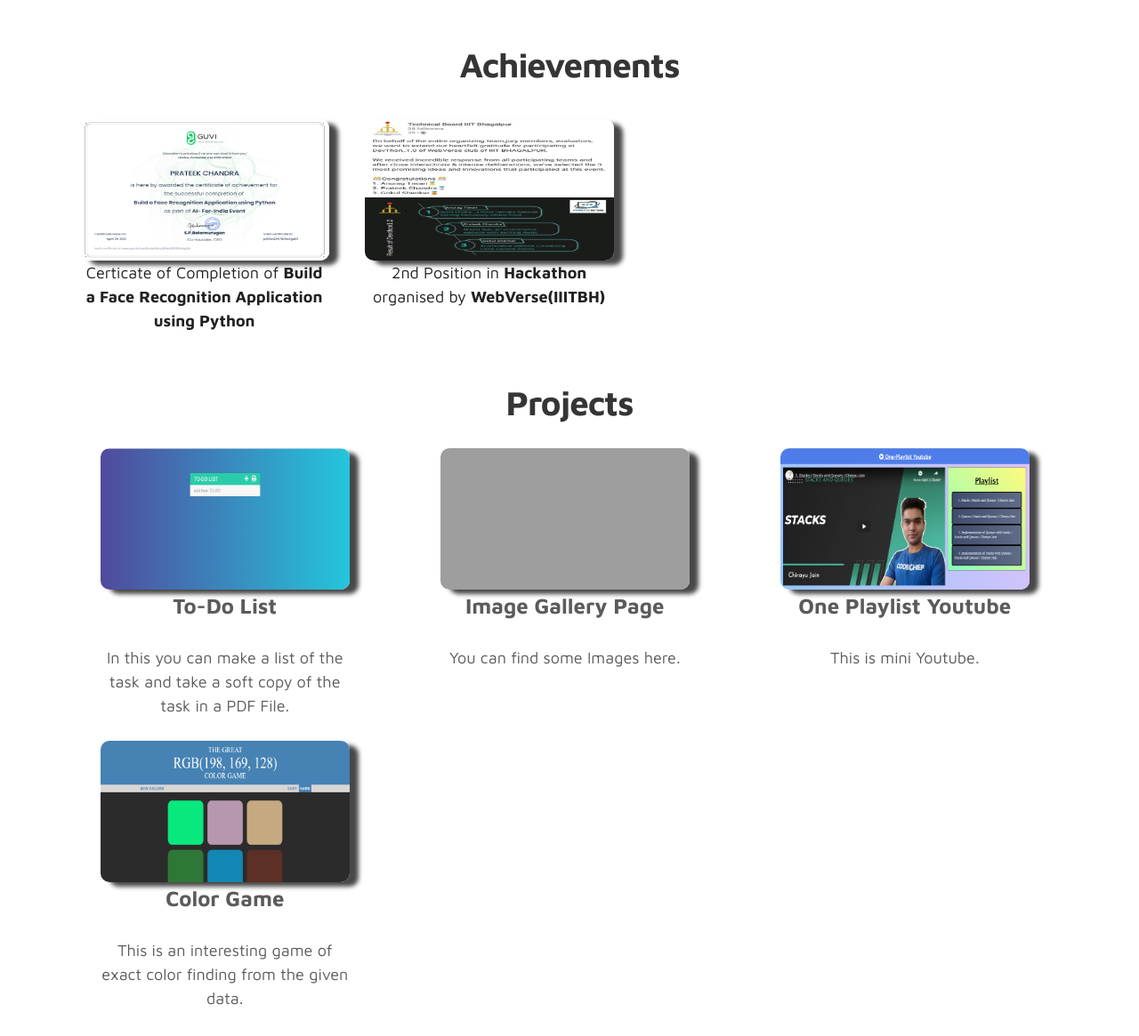
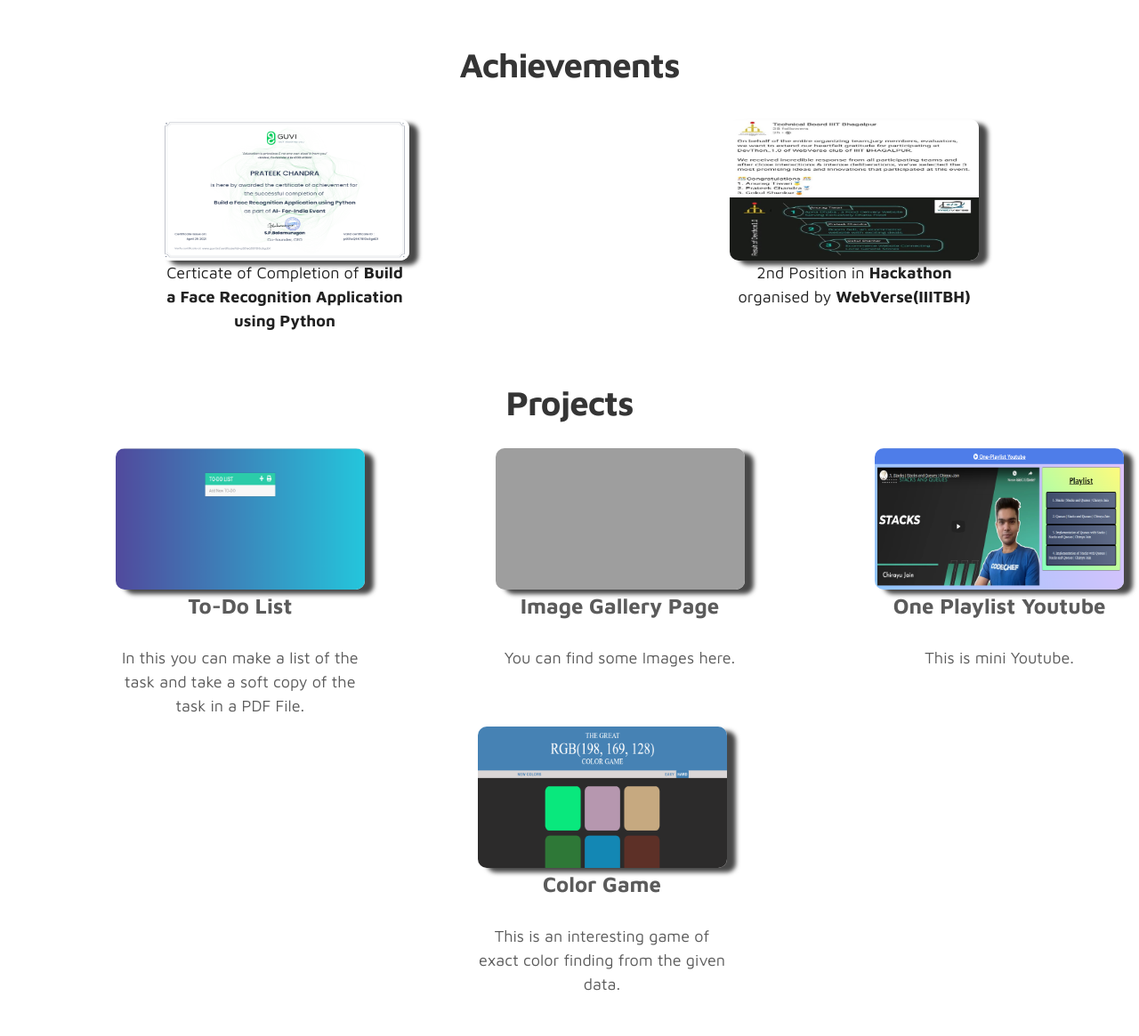
Before and after one commit to prateekch33/Personal, a plain HTML site: page index.html in a window 1280 px wide. Shown: the part 1340-2505 px from the top of the page at 89% size. Drawn offline with Linux system fonts and the light colour scheme; grey boxes are pictures that could not be loaded.

Commit message:
Update CSS

```diff
--- a/css/main.css
+++ b/css/main.css
@@ -281,9 +281,6 @@ b, strong {
 .achiev-heading {
   padding: 20px 0;
 }
-.achiev-details {
-  margin-left: 2%;
-}
 .achiev-details ul{
   display: flex;
   width: 100%;
@@ -297,14 +294,14 @@ b, strong {
   border: 2px solid none;
   border-radius: 10px;
   height: 159px;
-  margin-left: 20%;
-  margin-right: 40px;
+
 }
 .achiev-details p{
   width: 280px;
-  margin-left: 20%;
-  margin-right: 40px;
+  margin-left: auto;
+  margin-right: auto;
   color: #212121;
+  text-align: center;
 }
 .img-box {
   box-shadow: 10px 5px 5px #484848;
@@ -312,16 +309,19 @@ b, strong {
 .achiev-details p span{
   font-weight: bold;
 }
+.projects {
+  margin: auto;
+  justify-content: center;
+  align-items: center;
+  text-align: center;
+}
 .project-details {
   padding-left: 0px;
-  width: 280px;
+  width: 100%;
   padding-bottom: 10px;
 }
 .project-heading{
   padding: 20px 0;
-}
-.project-details {
-  margin-left: 1%;
 }
 .project-details ul{
   display: flex;
@@ -340,13 +340,21 @@ b, strong {
 .project-details p{
   text-align: center;
   padding-bottom: 10px;
+  width: 280px;
+  margin: auto;
 }
 .project-details strong{
   font-size: 24px;
 }
-@media (min-width: 576px) {
+@media (min-width: 310px) {
   .project-details li {
       padding-right: 2px;
+  }
+  .project-details ul {
+    flex-direction: column;
+  }
+  .achiev-details ul {
+    flex-direction: column;
   }
 }
 
@@ -361,6 +369,12 @@ b, strong {
 @media (min-width: 992px) {
   .project-details li {
       margin-left: 100px;
+  }
+  .project-details ul {
+    flex-direction: row;
+  }
+  .achiev-details ul {
+    flex-direction: row;
   }
 }
 .color-mode {
@@ -599,6 +613,9 @@ b, strong {
 
   .about-image {
     margin-top: 0.5em;
+    justify-content: center;
+    align-items: center;
+    display: flex;
   }
 
   .mobile-mt-2,
--- a/index.html
+++ b/index.html
@@ -184,18 +184,18 @@
       </div>
     </div>
   </section>
-  <section id="achievements" class="achiev justify-content-center align-items-center">
+  <section id="achievements" class="achiev">
     <div class="achiev-heading text-center">
       <h2>Achievements</h2>
     </div>
-    <div class="achiev-details">
+    <div class="achiev-details justify-content-center align-items-center">
       <ul>
-        <li><a href="https://www.guvi.in/verify-certificate?id=p931eQ567810o3gdD1" target="_blank"><img
+        <li class="container justify-content-center align-items-center"><a href="https://www.guvi.in/verify-certificate?id=p931eQ567810o3gdD1" target="_blank"><img
               src="data/GuviCertification - p931eQ567810o3gdD1.png" class="img-box"></a>
           <p>Certicate of Completion of <span>Build a Face Recognition Application using Python</span>
           </p>
         </li>
-        <li><a
+        <li class="container justify-content-center align-items-center"><a
             href="https://www.linkedin.com/posts/prateek-chandra-18712a202_on-behalf-of-the-entire-organizing-teamjury-activity-6772448185198686209-Gl2O"
             target="_blank"><img src="data/156246077_206556317878688_4866132415255642547_n.jpg" class="img-box"></a>
           <p>2nd Position in <span>Hackathon</span> organised by <span>WebVerse(IIITBH)</span></p>
@@ -204,32 +204,32 @@
     </div>
   </section>
 
-  <section id="project" class="projects justify-content-center align-items-center">
+  <section id="project" class="projects">
     <div class="project-heading text-center">
       <h2>Projects</h2>
     </div>
-    <div class="project-details">
+    <div class="project-details justify-content-center align-items-center">
       <table>
         <ul>
-          <li>
+          <li class="container justify-content-center align-items-center">
             <a href="https://prateekch33.github.io/To-Do-List/" target="_blank"><img src="data/To-Do List.png"
                 class="img-box"></a>
             <p><strong>To-Do List</strong><br><br>In this you can make a list of the task and take a
               soft copy of the task in a PDF File.</p>
           </li>
-          <li>
+          <li  class="container justify-content-center align-items-center">
             <a href="https://prateekch33.github.io/Image-Gallery/" target="_blank"><img src="data/Image-Gallery.png"
                 class="img-box"></a>
             <p><strong>Image Gallery Page</strong><br><br>You can find some Images here.</p>
           </li>
-          <li>
+          <li class="container justify-content-center align-items-center">
             <a href="https://prateekch33.github.io/Yt-Site/" target="_blank"><img src="data/Yt-Site.png"
                 class="img-box"></a>
             <p><strong>One Playlist Youtube</strong><br><br>This is mini Youtube.</p>
           </li>
         </ul>
         <ul>
-          <li>
+          <li class="container justify-content-center align-items-center">
             <a href="https://prateekch33.github.io/Color-Game/" target="_blank"><img src="data/Color-Game.png"
                 class="img-box"></a>
             <p><strong>Color Game</strong><br><br>This is an interesting game of exact color finding
```
